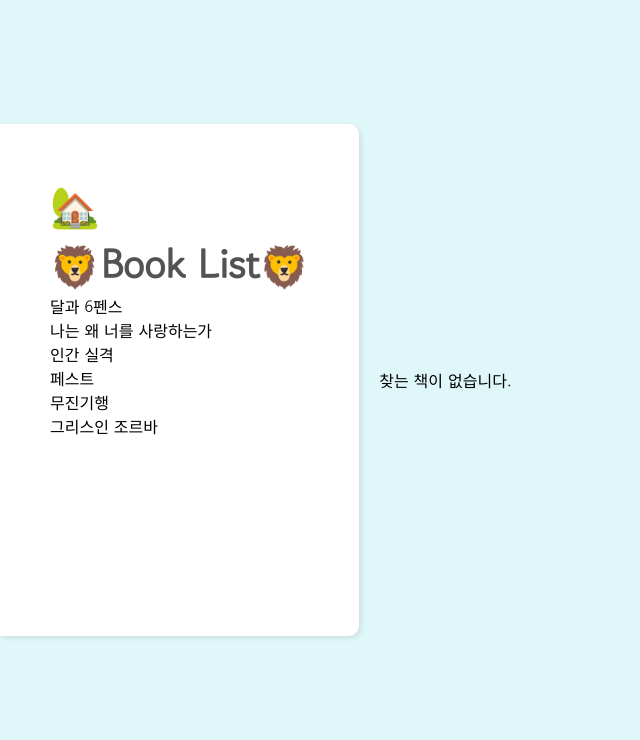
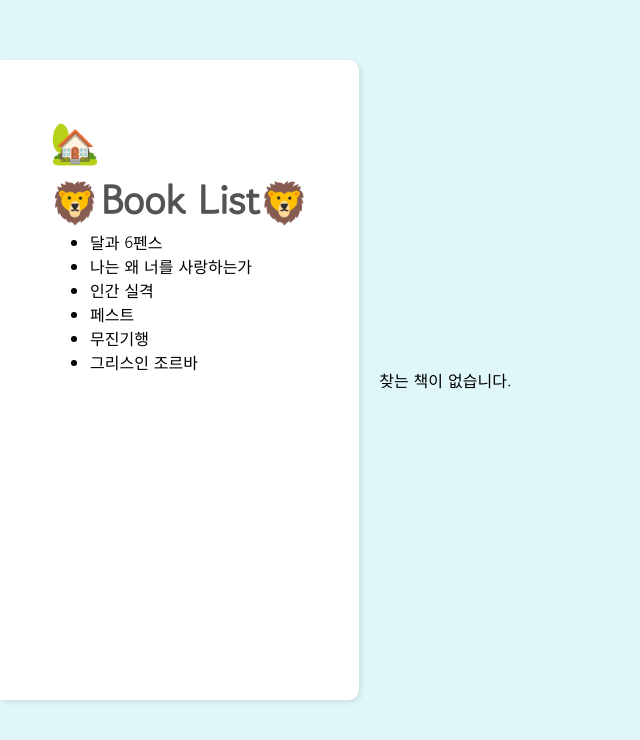
Before and after one commit to LikeLion-at-CAU-14th/Junwon-Lee, a React (Vite) app in the folder week17/: page /books in a window 1280 px wide. Shown: the top 740 px of the page, without its empty margins (0-640 px from the left). Built offline with nearby package versions, Linux system fonts and the light colour scheme.

Commit message:
refactor: BookList.jsx 마이그레이션

```diff
--- a/week17/src/pages/BookList.jsx
+++ b/week17/src/pages/BookList.jsx
@@ -27,11 +27,11 @@ const BookList = () => {
     }, [])
 
   return (
-    <MenuDom>
-        <BookListDom>
-            <Title onClick={goHome}>🏡</Title>
-            <Title>🦁Book List🦁</Title>
-            <ul>
+    <div className="flex justify-start items-center gap-5 w-full h-[80vh] m-5">
+        <div className="flex flex-col justify-start bg-white p-[50px] h-[80vh] rounded-r-[10px] shadow-[2px_2px_5px_rgba(0,0,0,0.1)]">
+            <div className="text-[40px] text-[#535353] font-bold" onClick={goHome}>🏡</div>
+            <div className="text-[40px] text-[#535353] font-bold">🦁Book List🦁</div>
+            <ul className="list-disc pl-10">
                 {/* [실습 12] id와 매치되는 책 정보 링크로 연결 */}
                 {books.map((book) => (
                     <Link key={book.id} to={`/books/${book.id}`}>
@@ -39,31 +39,15 @@ const BookList = () => {
                     </Link>
                 ))}
             </ul>
-        </BookListDom>
+        </div>
         <BookDetailDom>
             <Outlet />
         </BookDetailDom>
-    </MenuDom>
+    </div>
   )
 }
 
 export default BookList
-
-const MenuDom = styled.div`
-  display: flex;
-  justify-content: start;
-  align-items: center;
-  gap: 20px;
-  width: 100%;
-  height: 80vh;
-  margin: 20px;
-`;
-
-const Title = styled.div`
-  font-size: 40px;
-  color: #535353;
-  font-weight: 700;
-`;
 
 const BookListDom = styled.div`
   display: flex;
```
